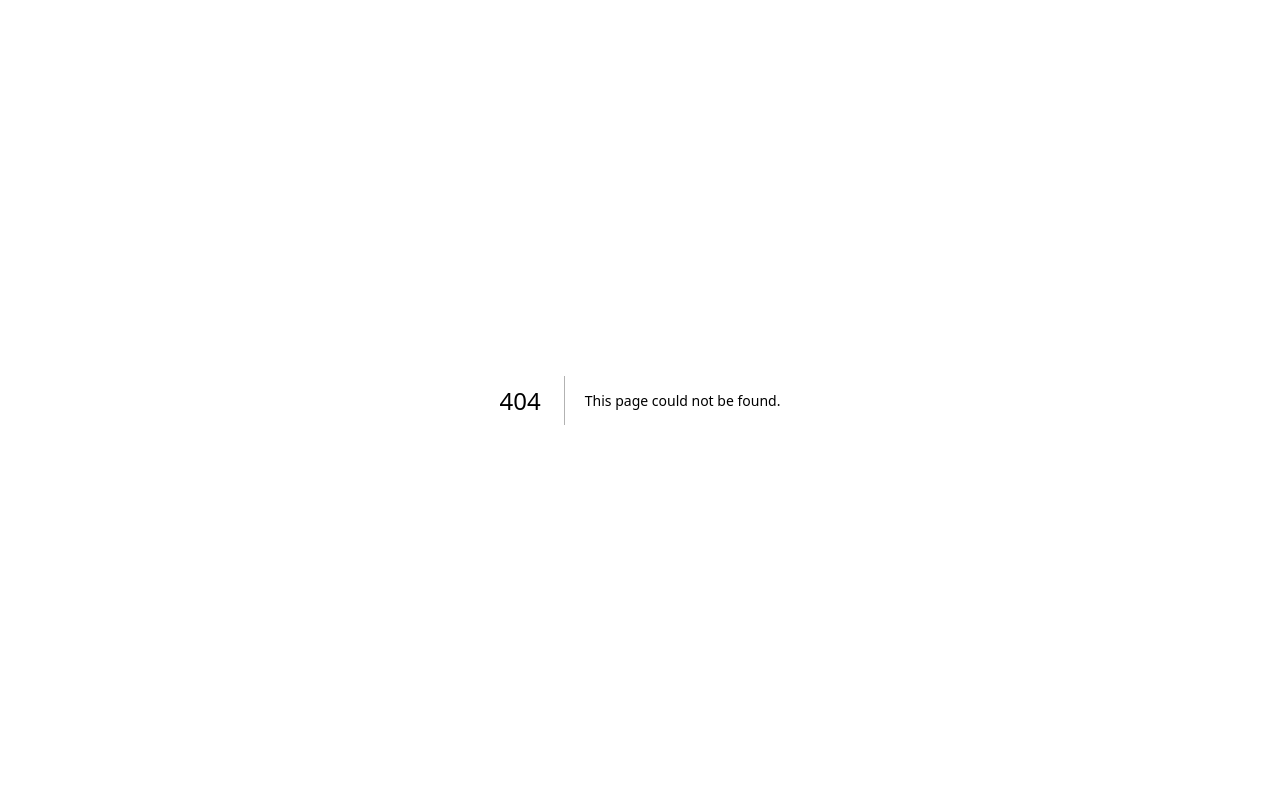
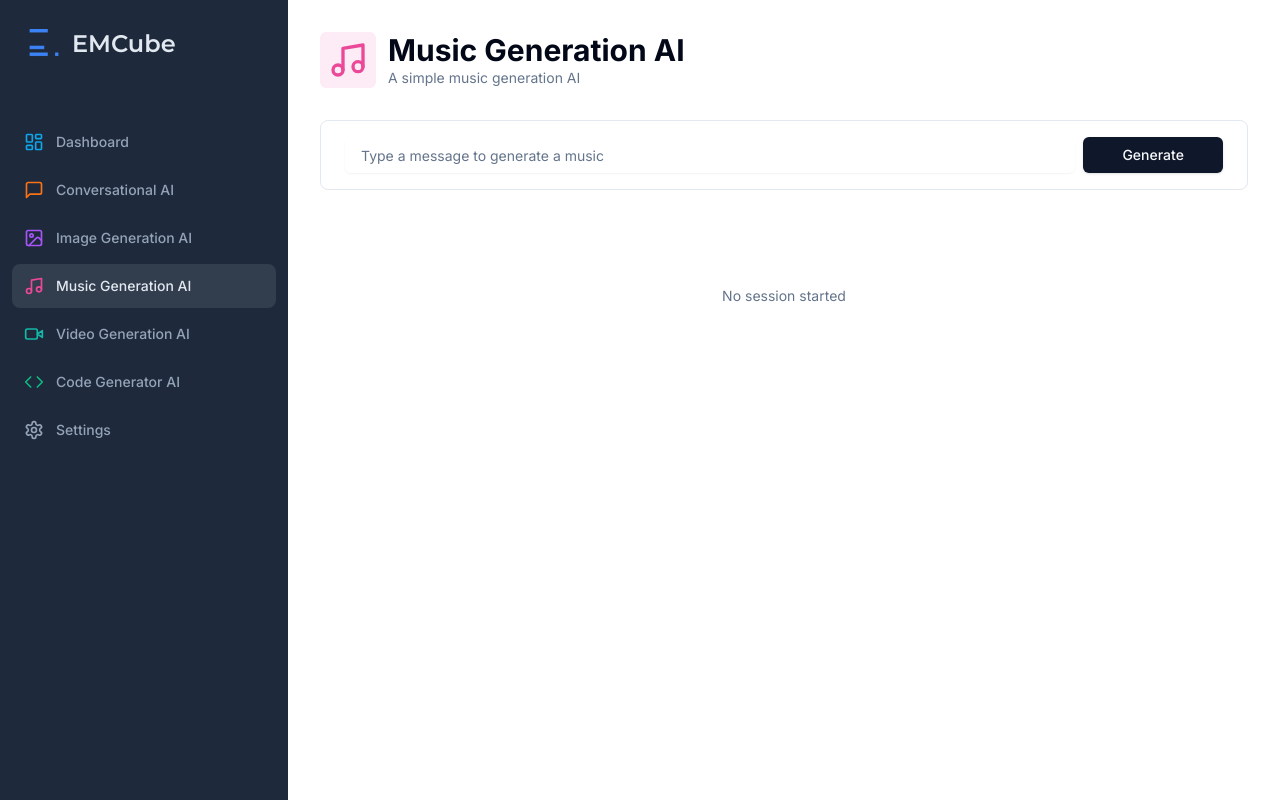
Before and after one commit to EMCaranto/next-ai-saas, a Next.js app: page /music in a window 1280 px wide. Before the commit this address had no page. Built offline with nearby package versions, Linux system fonts and the light colour scheme.

Commit message:
:hammer: Done Music Generation AI UI

```diff
--- /dev/null
+++ b/app/( dashboard )/( pages )/music/constant.ts
@@ -0,0 +1,8 @@
+// Dependencies
+import * as z from 'zod'
+
+export const formSchema = z.object({
+  prompt: z.string().min(1, {
+    message: 'Prompt is required'
+  })
+})
--- /dev/null
+++ b/app/( dashboard )/( pages )/music/page.tsx
@@ -0,0 +1,131 @@
+'use client'
+
+import { useRouter } from 'next/navigation'
+import { useState } from 'react'
+
+// Dependencies
+import { zodResolver } from '@hookform/resolvers/zod'
+import axios from 'axios'
+import { MusicIcon } from 'lucide-react'
+import { useForm } from 'react-hook-form'
+import * as z from 'zod'
+
+import { formSchema } from './constant'
+
+// Components
+import { Button } from '@/components/ui/button'
+import {
+  Form,
+  FormControl,
+  FormField,
+  FormItem
+} from '@/components/ui/form'
+import { Input } from '@/components/ui/input'
+
+import { Empty } from '@/components/empty/Empty'
+import { Heading } from '@/components/heading/Heading'
+import { Loader } from '@/components/loader/Loader'
+
+const MusicPage = () => {
+  const [ musics, setMusics ] = useState<string>()
+  const router = useRouter()
+
+  const form = useForm<z.infer<typeof formSchema>>({
+    defaultValues: {
+      prompt : ''
+    },
+    resolver: zodResolver(formSchema)
+  })
+
+  const isLoading = form.formState.isSubmitting
+
+  const onSubmit = async (values: z.infer<typeof formSchema>) => {
+    try {
+      setMusics(undefined)
+
+      const response = await axios.post('api/music', values)
+
+      setMusics(response.data.audio)
+      form.reset()
+    }
+    catch (error) {
+      console.log(error)
+    }
+    finally {
+      router.refresh()
+    }
+  }
+
+  return(
+    <div>
+      <Heading
+        title="Music Generation AI"
+        description="A simple music generation AI"
+        icon={ MusicIcon }
+        iconColor="text-pink-500"
+        bgColor="bg-pink-500/10"
+      />
+      <div className="px-4 lg:px-8">
+        <div>
+          <Form { ...form }>
+            <form
+              className="rounded-lg border w-full py-4 px-3 md:px-6 focus-within:shadow-sm grid grid-cols-12 gap-2"
+              onSubmit={ form.handleSubmit(onSubmit) }
+              autoComplete="off"
+            >
+              <FormField
+                name="prompt"
+                render={
+                  ({ field }) => (
+                    <FormItem className="col-span-12 lg:col-span-10">
+                      <FormControl className="m-0 p-0">
+                        <Input
+                          className="border-0 outline-none focus-visible:ring-0 focus-visible:ring-transparent px-4"
+                          placeholder="Type a message to generate a music"
+                          disabled={ isLoading }
+                          { ...field }
+                        />
+                      </FormControl>
+                    </FormItem>
+                  )
+                }
+              />
+              <Button
+                className="col-span-12 lg:col-span-2 w-full"
+                disabled={ isLoading }
+              >
+                Generate
+              </Button>
+            </form>
+          </Form>
+        </div>
+        <div className="space-y-4 mt-4">
+          {
+            isLoading && (
+              <div className="p-8 rounded-lg w-full flex items-center justify-center bg-muted">
+                <Loader />
+              </div>
+            )
+          }
+          {
+            !musics && !isLoading && (
+              <Empty label="No session started" />
+            )
+          }
+          {
+            musics && (
+              <audio
+                className="w-full mt-8"
+                controls
+              >
+                <source src={ musics } />
+              </audio>
+            )
+          }
+        </div>
+      </div>
+    </div>
+  )
+}
+
+export default MusicPage
--- a/package.json
+++ b/package.json
@@ -27,6 +27,7 @@
     "react-dom": "^18",
     "react-hook-form": "^7.47.0",
     "react-markdown": "^9.0.0",
+    "replicate": "^0.20.1",
     "tailwind-merge": "^2.0.0",
     "tailwindcss-animate": "^1.0.7",
     "zod": "^3.22.4"
```
Also changed, not shown: 1 other file (tests, documents, lock files or other folders).
